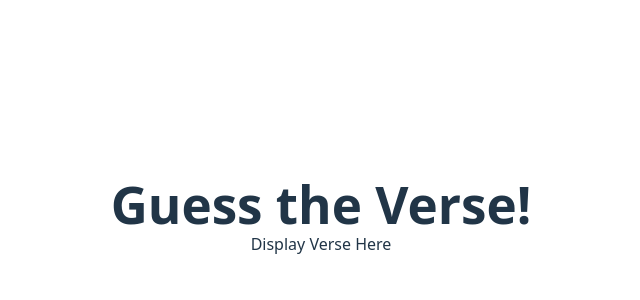
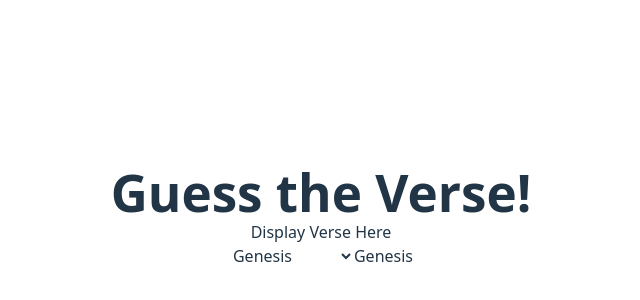
Before and after one commit to OWOAGDN/bible-verse-guess, a React (Vite) app: page / in a window 1280 px wide. Shown: the part 184-484 px from the top of the page, without its empty margins (319-959 px from the left). Built offline with nearby package versions, Linux system fonts and the light colour scheme.

Commit message:
selecting a chapter logic created

```diff
--- a/src/components/Game.jsx
+++ b/src/components/Game.jsx
@@ -1,9 +1,16 @@
 import Verse from "./Verse";
+import SelectChapter from "./SelectChapter";
 
 export default function Game() {
+  const getVerses = () => {};
   return (
-    <div>
-      <Verse />
-    </div>
+    <>
+      <div>
+        <Verse />
+      </div>
+      <div>
+        <SelectChapter getVerses={getVerses} />
+      </div>
+    </>
   );
 }
--- a/src/components/SelectChapter.jsx
+++ b/src/components/SelectChapter.jsx
@@ -0,0 +1,18 @@
+import { useState } from "react";
+
+export default function SelectChapter({ getVersus }) {
+  const [chapter, setChapter] = useState(["Genesis", "Exodus", "Detueronomy"]);
+  const [selectedChapter, setSelectedChapter] = useState(chapter[0]);
+  const getChapter = (e) => setSelectedChapter(e.target.value);
+
+  return (
+    <form>
+      <select onChange={getChapter} name="chapters" id="chapters">
+        {chapter.map((chap) => (
+          <option value={chap}>{chap}</option>
+        ))}
+      </select>
+      {selectedChapter}
+    </form>
+  );
+}
```
